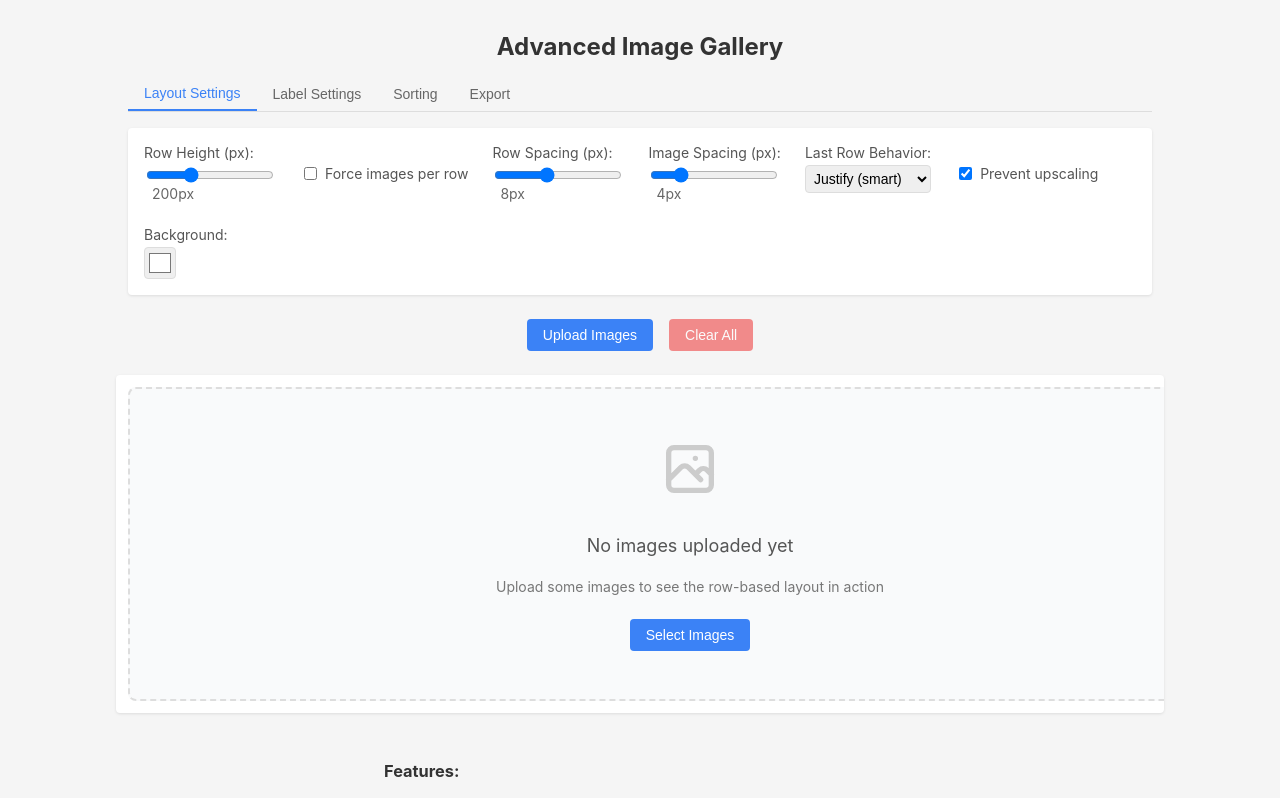
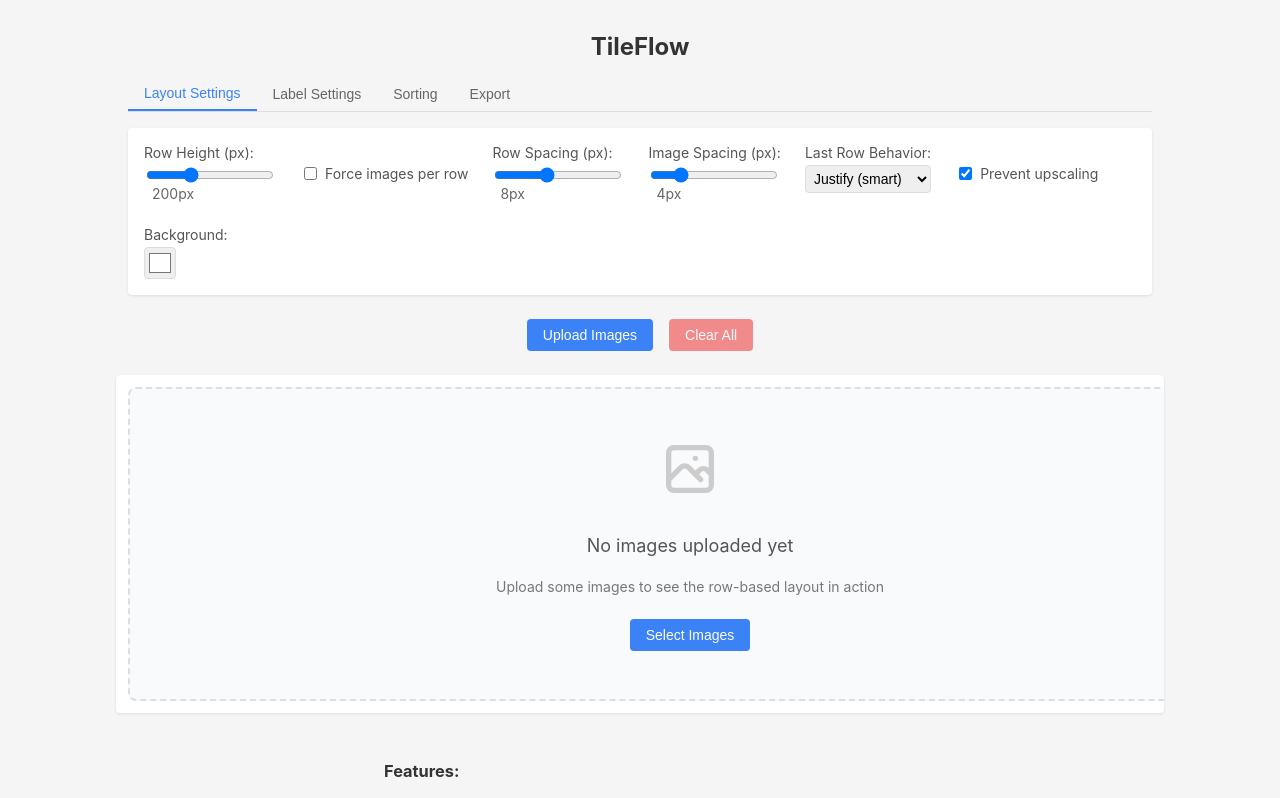
Before and after one commit to matepak/TileFlow, a React (Create React App) app: page / in a window 1280 px wide. Shown: the top 798 px of the page. Built offline with nearby package versions, Linux system fonts and the light colour scheme.

Commit message:
Rebrand project to TileFlow with comprehensive documentation and metadata updates

```diff
--- a/package.json
+++ b/package.json
@@ -1,5 +1,5 @@
 {
-  "name": "image-gallery",
+  "name": "tileflow",
   "version": "0.1.0",
   "private": true,
   "dependencies": {
--- a/public/index.html
+++ b/public/index.html
@@ -1,14 +1,12 @@
 <!DOCTYPE html>
 <html lang="en">
+
 <head>
   <meta charset="utf-8" />
   <link rel="icon" href="%PUBLIC_URL%/favicon.ico" />
   <meta name="viewport" content="width=device-width, initial-scale=1" />
   <meta name="theme-color" content="#000000" />
-    <meta
-      name="description"
-      content="Web site created using create-react-app"
-    />
+  <meta name="description" content="TileFlow - Image Gallery Generator" />
   <link rel="apple-touch-icon" href="%PUBLIC_URL%/logo192.png" />
   <!--
       manifest.json provides metadata used when your web app is installed on a
@@ -24,8 +22,9 @@
       work correctly both with client-side routing and a non-root public URL.
       Learn how to configure a non-root public URL by running `npm run build`.
     -->
-    <title>React App</title>
+  <title>TileFlow</title>
 </head>
+
 <body>
   <noscript>You need to enable JavaScript to run this app.</noscript>
   <div id="root"></div>
@@ -40,4 +39,5 @@
       To create a production bundle, use `npm run build` or `yarn build`.
     -->
 </body>
+
 </html>
--- a/src/components/ImageGallery.js
+++ b/src/components/ImageGallery.js
@@ -692,7 +692,7 @@ const ImageGallery = () => {
 
     return (
         <div className="gallery-container">
-            <h1 className="gallery-title">Advanced Image Gallery</h1>
+            <h1 className="gallery-title">TileFlow</h1>
 
             {/* Tab Navigation */}
             <div className="tab-navigation">
```
Also changed, not shown: public/manifest.json, 1 other file (tests, documents, lock files or other folders). Lines whose indentation alone changed are shown as unchanged.
